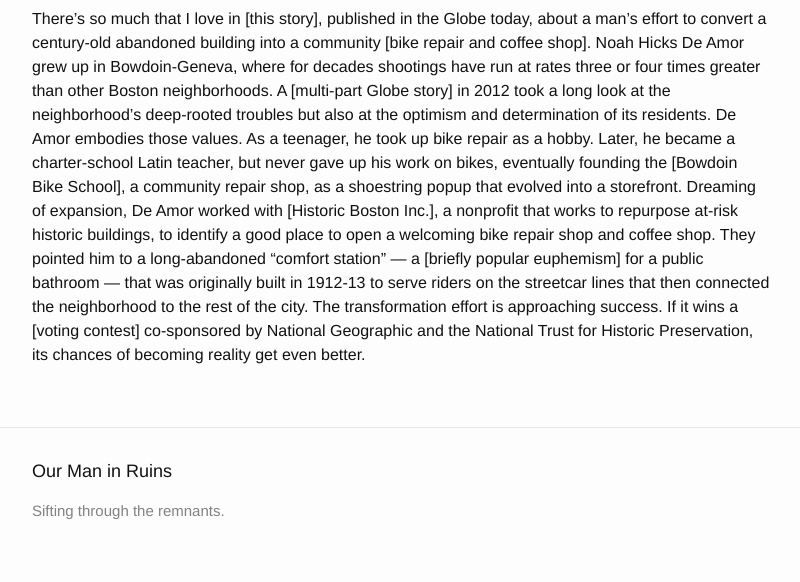
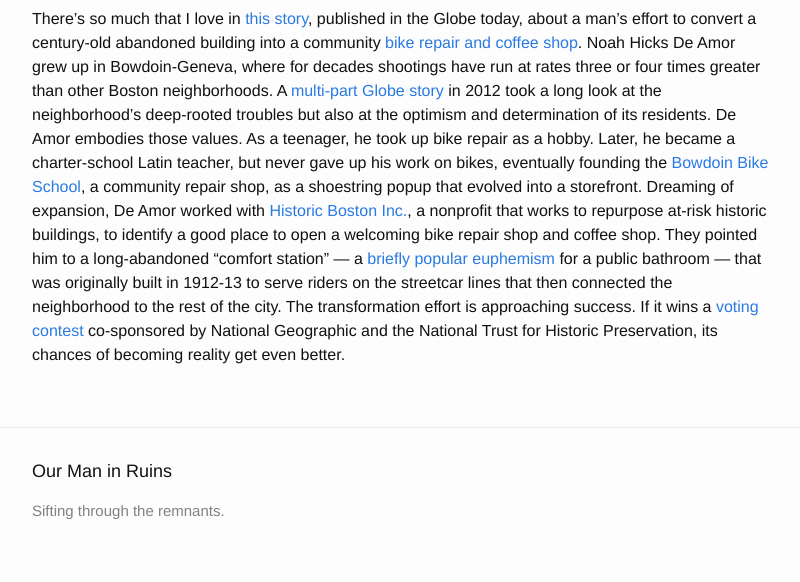
Before and after one commit to maninruins/maninruins.github.io, a Jekyll site: the page built from _posts/2017-10-31-sip-and-spoke-bike-kitchen.md, in a window 1280 px wide. Shown: the part 650-1232 px from the top of the page, without its empty margins (238-1038 px from the left). Built offline with Jekyll 4.4.1, drawn with Linux system fonts in a browser that asks for light colours; part of the change alters nothing that is shown.

```diff
--- a/_posts/2017-10-31-sip-and-spoke-bike-kitchen.md
+++ b/_posts/2017-10-31-sip-and-spoke-bike-kitchen.md
@@ -8,6 +8,9 @@ location: Somerville, Mass.
 
 <iframe src="https://www.google.com/maps/embed?pb=!1m0!4v1509457590878!6m8!1m7!1sJx9NYMbGPLtuy4TYAgcxYw!2m2!1d42.31752804965832!2d-71.06422726778442!3f104.4939604203772!4f8.304646245698933!5f1.1924812503605784" width="600" height="450" frameborder="0" style="border:0" allowfullscreen></iframe>
 
-There’s so much that I love in [this story], published in the Globe today, about a man’s effort to convert a century-old abandoned building into a community [bike repair and coffee shop]. Noah Hicks De Amor grew up in Bowdoin-Geneva, where for decades shootings have run at rates three or four times greater than other Boston neighborhoods. A [multi-part Globe story] in 2012 took a long look at the neighborhood’s deep-rooted troubles but also at the optimism and determination of its
-residents. De Amor embodies those values. As a teenager, he took up bike repair as a hobby. Later, he became a charter-school Latin teacher, but never gave up his work on bikes, eventually founding the [Bowdoin Bike School], a community repair shop, as a shoestring popup that evolved into a storefront. Dreaming of expansion, De Amor worked with [Historic Boston Inc.], a nonprofit that works to repurpose at-risk historic buildings, to identify a good place to open a welcoming bike repair
-shop and coffee shop. They pointed him to a long-abandoned “comfort station” — a [briefly popular euphemism] for a public bathroom — that was originally built in 1912-13 to serve riders on the streetcar lines that then connected the neighborhood to the rest of the city. The transformation effort is approaching success. If it wins a [voting contest] co-sponsored by National Geographic and the National Trust for Historic Preservation, its chances of becoming reality get even better.
+There’s so much that I love in [this story](https://www.bostonglobe.com/metro/2017/10/30/columbia-road-comfort-station-reborn-bike-shop/sw4iu48RFjIzP466bmkvzK/story.html "Columbia Road comfort station could be reborn as a bike shop"), published in the Globe today, about a man’s effort to convert a century-old abandoned building into a community [bike repair and coffee shop](http://sipandspoke.com "Sip & Spoke Bike Kitchen"). Noah Hicks De Amor grew up in Bowdoin-Geneva, where for
+decades shootings have run at rates three or four times greater than other Boston neighborhoods. A [multi-part Globe story](http://www.bostonglobe.com/metro/specials/68blocks "68 Blocks") in 2012 took a long look at the neighborhood’s deep-rooted troubles but also at the optimism and determination of its residents. De Amor embodies those values. As a teenager, he took up bike repair as a hobby. Later, he became a charter-school Latin teacher, but never gave up his work on bikes, eventually
+founding the [Bowdoin Bike School](http://www.bowdoinbikeschool.org "Bowdoin Bike School"), a community repair shop, as a shoestring popup that evolved into a storefront. Dreaming of expansion, De Amor worked with [Historic Boston Inc.](http://historicboston.org "Historic Boston Incorporated"), a nonprofit that works to repurpose at-risk historic buildings, to identify a good place to open a welcoming bike repair shop and coffee shop. They pointed him to a long-abandoned “comfort
+station” — a [briefly popular
+euphemism](https://books.google.com/ngrams/graph?content=comfort+station%2Crestroom%2Cwashroom&case_insensitive=on&year_start=1800&year_end=2000&corpus=17&smoothing=3&share=&direct_url=t4%3B%2Ccomfort%20station%3B%2Cc0%3B%2Cs0%3B%3Bcomfort%20station%3B%2Cc0%3B%3BComfort%20Station%3B%2Cc0%3B%3BCOMFORT%20STATION%3B%2Cc0%3B%3BComfort%20station%3B%2Cc0%3B.t4%3B%2Crestroom%3B%2Cc0%3B%2Cs0%3B%3Brestroom%3B%2Cc0%3B%3BRestroom%3B%2Cc0%3B%3BRESTROOM%3B%2Cc0%3B.t4%3B%2Cwashroom%3B%2Cc0%3B%2Cs0%3B%3Bwashroom%3B%2Cc0%3B%3BWashroom%3B%2Cc0%3B%3BWASHROOM%3B%2Cc0
+"Google ngram search") for a public bathroom — that was originally built in 1912-13 to serve riders on the streetcar lines that then connected the neighborhood to the rest of the city. The transformation effort is approaching success. If it wins a [voting contest](https://www.nationalgeographic.com/voteyourmainstreet/#/ "Vote Your Main Street") co-sponsored by National Geographic and the National Trust for Historic Preservation, its chances of becoming reality get even better.
```
